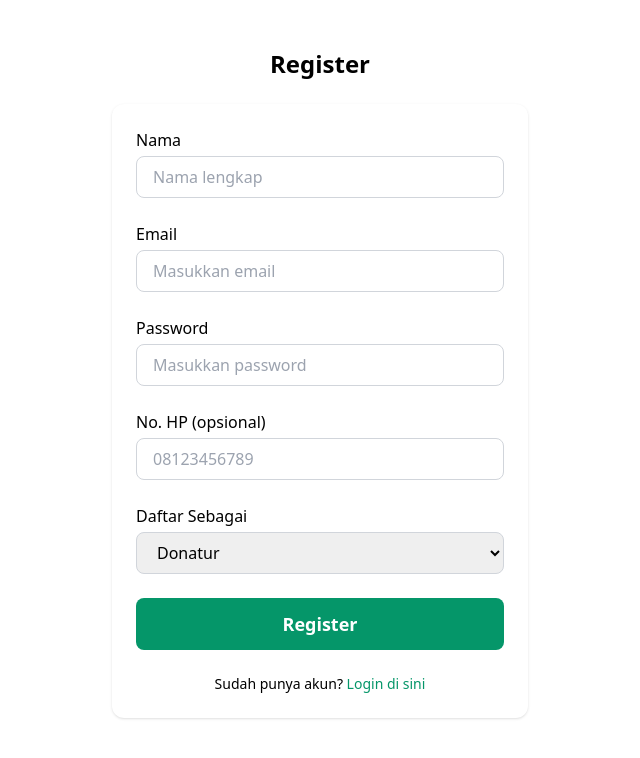
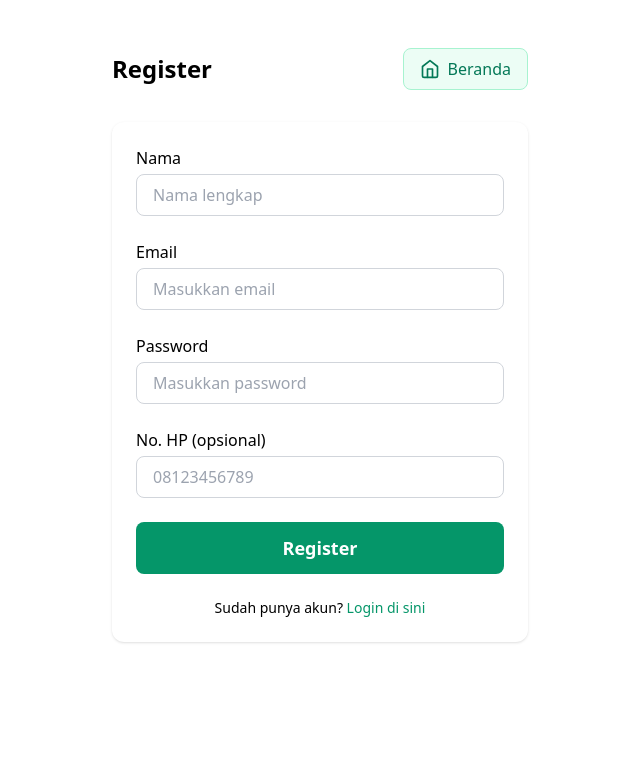
Before and after one commit to Haikal-cyber/sedekahku, a React (Vite) app: page /register in a window 1280 px wide. Shown: the top 758 px of the page, without its empty margins (320-960 px from the left). Built offline with nearby package versions, Linux system fonts and the light colour scheme.

Commit message:
feat: update terbaru 2

```diff
--- a/src/App.tsx
+++ b/src/App.tsx
@@ -266,7 +266,7 @@ function App() {
             </div>
             <div className="relative">
               <img
-                src="https://images.pexels.com/photos/8819589/pexels-photo-8819589.jpeg"
+                src="https://images.pexels.com/photos/6646918/pexels-photo-6646918.jpeg"
                 alt="Tentang SedekahKita"
                 className="rounded-2xl shadow-xl w-full h-80 object-cover"
               />
--- a/src/Login.tsx
+++ b/src/Login.tsx
@@ -1,6 +1,7 @@
 import React, { useState } from 'react';
 import { Link, useNavigate } from 'react-router-dom';
 import { useAuth } from './AuthContext';
+import { Home } from 'lucide-react';
 
 const Login: React.FC = () => {
   const [email, setEmail] = useState('');
@@ -32,7 +33,17 @@ const Login: React.FC = () => {
 
   return (
     <div className="max-w-md mx-auto px-4 py-12">
-      <h1 className="text-2xl font-bold mb-6 text-center">Login</h1>
+      {/* Header with Home button */}
+      <div className="flex items-center justify-between mb-8">
+        <h1 className="text-2xl font-bold">Login</h1>
+        <button
+          onClick={() => navigate('/')}
+          className="flex items-center gap-2 px-4 py-2 bg-emerald-50 hover:bg-emerald-100 text-emerald-700 rounded-lg font-medium border border-emerald-200 transition-colors"
+        >
+          <Home className="w-5 h-5" />
+          Beranda
+        </button>
+      </div>
 
       {error && (
         <div className="mb-4 p-4 bg-red-100 border border-red-400 text-red-700 rounded-lg">
--- a/src/Register.tsx
+++ b/src/Register.tsx
@@ -1,5 +1,6 @@
 import React, { useState } from 'react';
 import { Link, useNavigate } from 'react-router-dom';
+import { Home } from 'lucide-react';
 
 const Register: React.FC = () => {
   const [email, setEmail] = useState('');
@@ -44,7 +45,17 @@ const Register: React.FC = () => {
 
   return (
     <div className="max-w-md mx-auto px-4 py-12">
-      <h1 className="text-2xl font-bold mb-6 text-center">Register</h1>
+      {/* Header with Home button */}
+      <div className="flex items-center justify-between mb-8">
+        <h1 className="text-2xl font-bold">Register</h1>
+        <button
+          onClick={() => navigate('/')}
+          className="flex items-center gap-2 px-4 py-2 bg-emerald-50 hover:bg-emerald-100 text-emerald-700 rounded-lg font-medium border border-emerald-200 transition-colors"
+        >
+          <Home className="w-5 h-5" />
+          Beranda
+        </button>
+      </div>
       <form onSubmit={handleSubmit} className="space-y-6 bg-white p-6 rounded-xl shadow">
         {error && <div className="bg-red-100 border border-red-400 text-red-700 px-4 py-2 rounded">{error}</div>}
         {success && <div className="bg-green-100 border border-green-400 text-green-700 px-4 py-2 rounded">{success}</div>}
@@ -91,17 +102,7 @@ const Register: React.FC = () => {
             placeholder="08123456789"
           />
         </div>
-        <div>
-          <label className="block mb-1 font-medium">Daftar Sebagai</label>
-          <select
-            value={role}
-            onChange={e => setRole(e.target.value)}
-            className="w-full border border-gray-300 rounded-lg px-4 py-2"
-          >
-            <option value="donatur">Donatur</option>
-            <option value="pengelola">Pengelola Kampanye</option>
-          </select>
-        </div>
+
         <button
           type="submit"
           disabled={loading}
```
